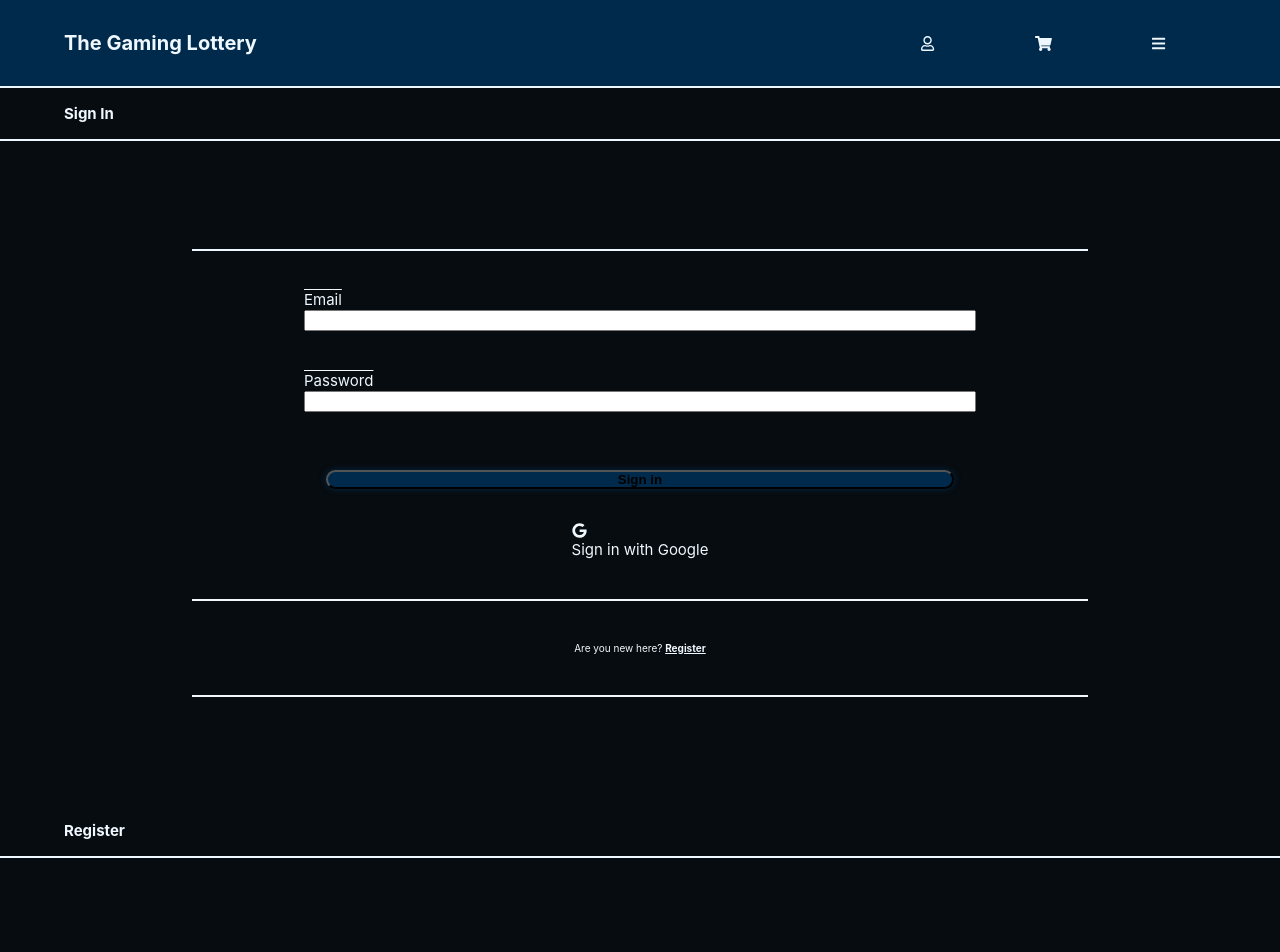
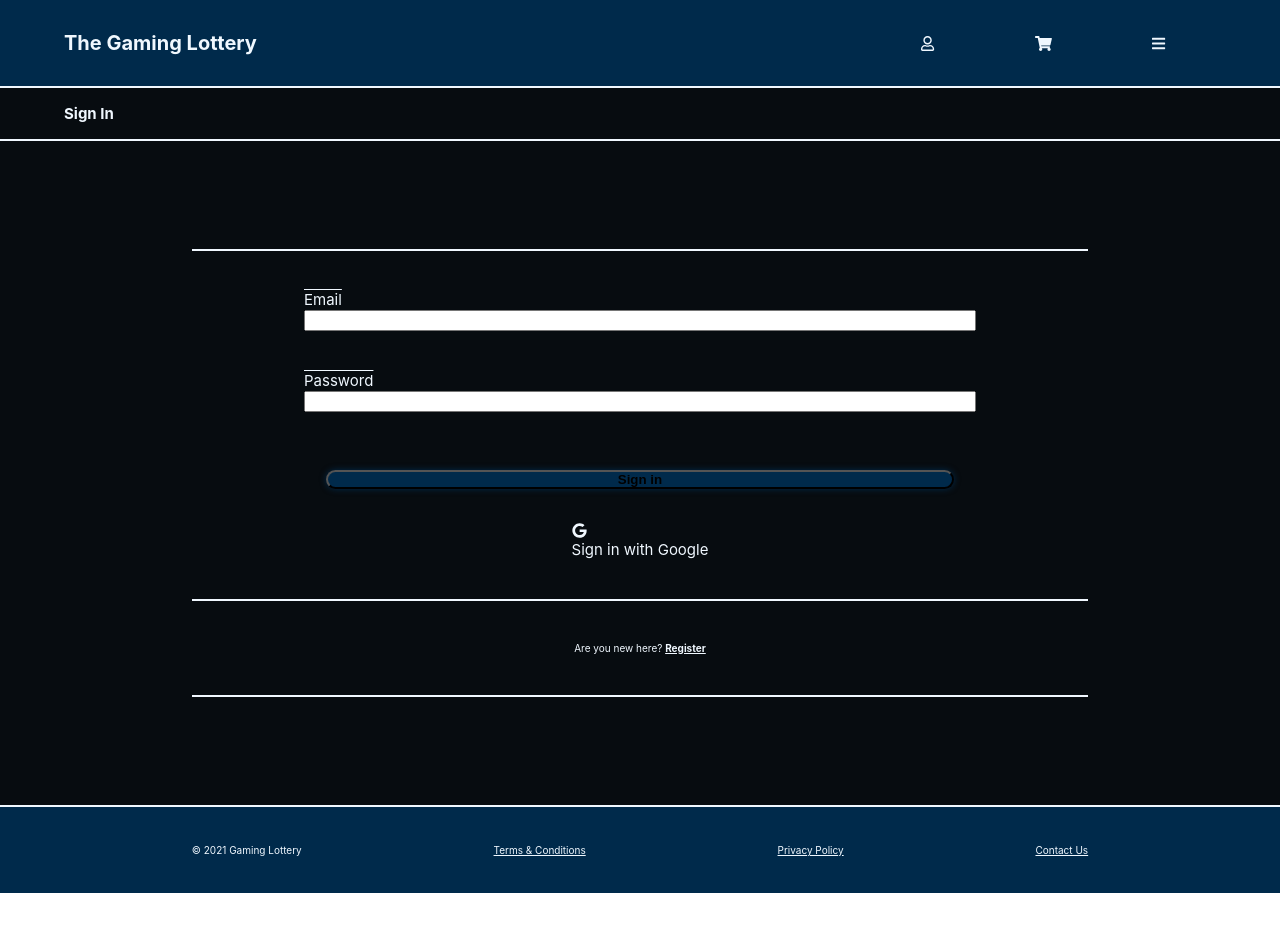
Before and after one commit to EllisHornabrook/PC-Packs, a React (Create React App) app: page /account in a window 1280 px wide. Shown: the top 952 px of the page. After the commit the page ends 893 px from the top, so only its background shows below. Built offline with nearby package versions, Linux system fonts and the light colour scheme.

Commit message:
Moved main tags to each page

```diff
--- a/src/components/Profile/Profile.jsx
+++ b/src/components/Profile/Profile.jsx
@@ -3,7 +3,7 @@ import styles from "./Profile.module.scss";
 
 const Profile = () => {
     return (
-        <>
+        <main>
             <header>
                 <h1>Profile</h1>
             </header>
@@ -13,7 +13,7 @@ const Profile = () => {
                 <p>Email</p>
                 <p>Location</p>
             </section>
-        </>
+        </main>
     );
 };
 
--- a/src/containers/Account/Account.jsx
+++ b/src/containers/Account/Account.jsx
@@ -1,4 +1,4 @@
-import React from "react";
+import React, { useState } from "react";
 import Profile from "../../components/Profile";
 import Login from "../../components/Login";
 import Register from "../../components/Register";
@@ -6,18 +6,18 @@ import userCheck from "../../utils/userCheck";
 
 const Account = (props) => {
     const { user } = props;
+    const [formState, setFormState] = useState("login")
+
+    const changeForm = formState === "login" ? <Login setFormState={setFormState} /> : <Register setFormState={setFormState} />
 
     return (
-        <main>
+        <>
             {userCheck(
                 user,
                 <Profile />,
-                <>
-                    <Login />
-                    <Register />
-                </>
+                changeForm
             )}
-        </main>
+        </>
     );
 };
 
```
